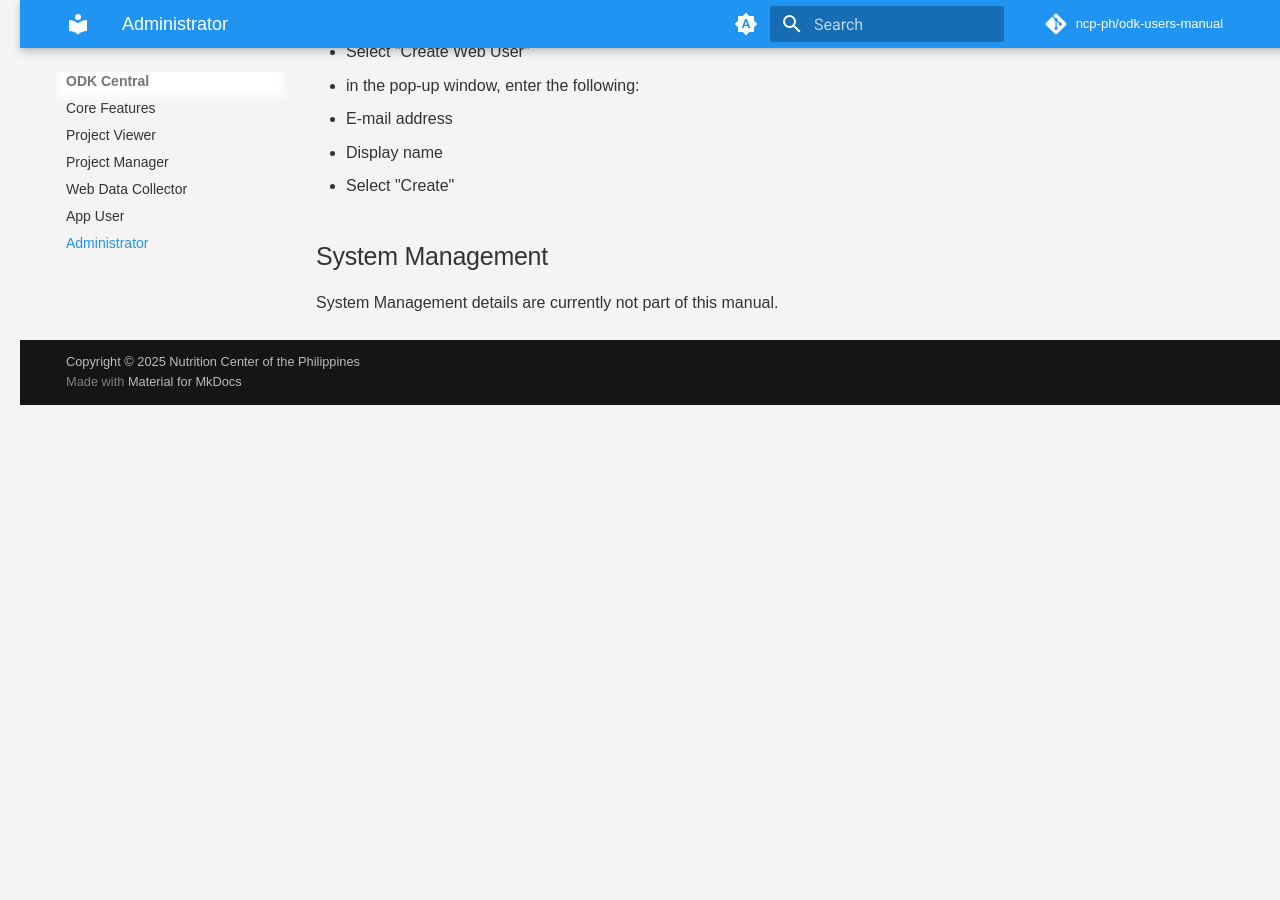
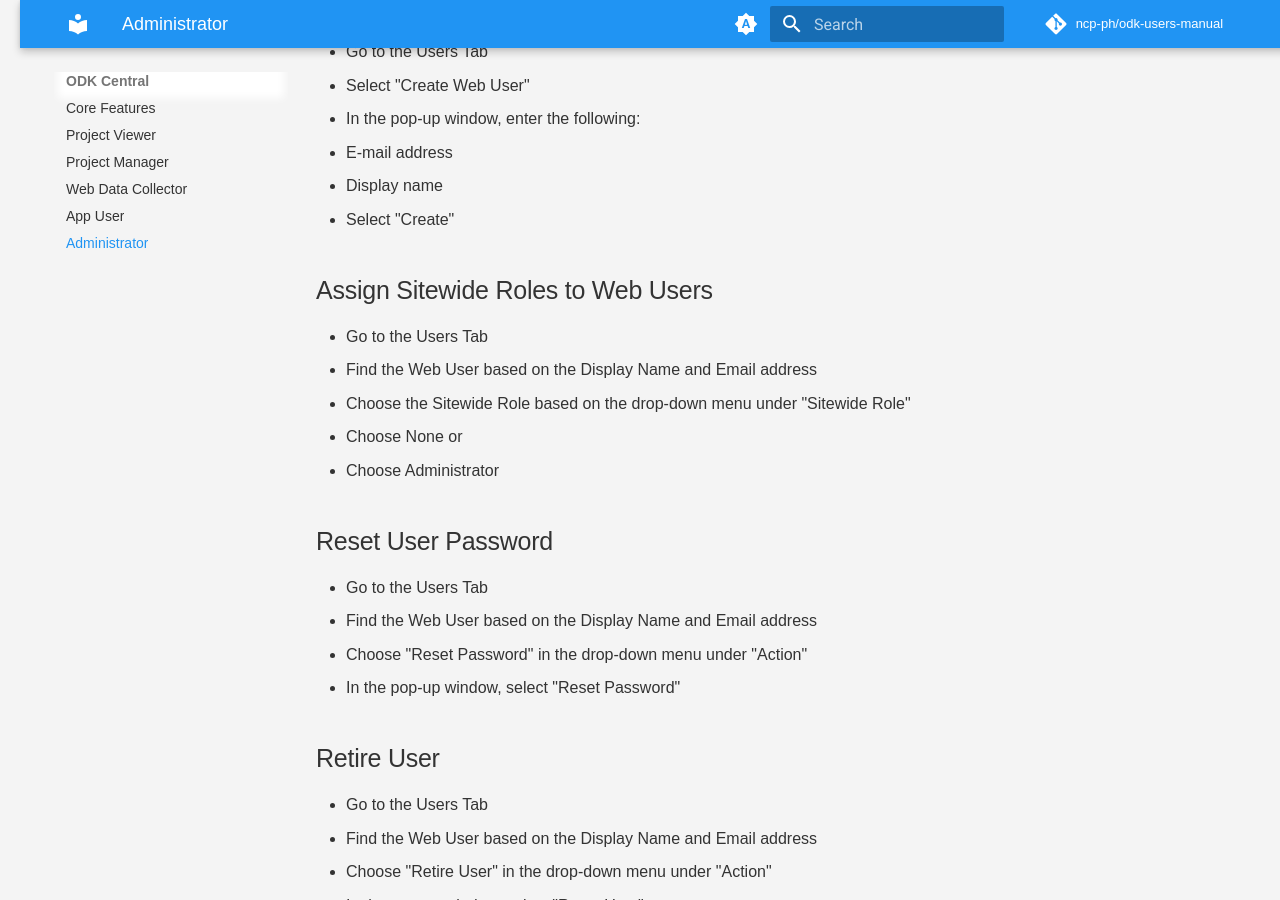
Before and after one commit to ncp-ph/odk-users-manual, an MkDocs documentation site: the page built from docs/administrator.md, in a window 1280 px wide and 900 px high, scrolled down 976 px. Built offline with MkDocs 1.6.1 and Material for MkDocs 9.7.7, drawn with Linux system fonts in a browser that asks for light colours; comment, search, counter and statistics services are not loaded; before the commit the page ends 1381 px from its top, so only the background shows below that; some of the changed text lies outside the part shown.

Commit message:
Added Administrator Text

```diff
--- a/docs/administrator.md
+++ b/docs/administrator.md
@@ -6,24 +6,54 @@ Note that as of ODK Central V2025, Administrators can perform functions on Submi
 
 #  Roles of the Administrator
 
-* Create a Project
-* Create a Web user
+* Create Projects
+* Create Web users
+* Manage Web Users
 * System Management
 
 ## Create a Project
 * Go to the Projects Tab
 * Select "New"
-* in the pop-up window, Enter a Project Name
+* In the pop-up window, Enter a Project Name
 * Select "Create"
 
-## Create a User for the ODK Central Site
+## Create a Web User for the ODK Central Site
 * Go to the Users Tab
 * Select "Create Web User"
-* in the pop-up window, enter the following:
+* In the pop-up window, enter the following:
   * E-mail address
   * Display name
 * Select "Create"
 
+## Assign Sitewide Roles to Web Users
+* Go to the Users Tab
+* Find the Web User based on the Display Name and Email address
+* Choose the Sitewide Role based on the drop-down menu under "Sitewide Role"
+  * Choose None or
+  * Choose Administrator
+
+## Reset User Password
+* Go to the Users Tab
+* Find the Web User based on the Display Name and Email address
+* Choose "Reset Password" in the drop-down menu under "Action"
+* In the pop-up window, select "Reset Password"
+
+## Retire User
+* Go to the Users Tab
+* Find the Web User based on the Display Name and Email address
+* Choose "Retire User" in the drop-down menu under "Action"
+* In the pop-up window, select "Reset User"
+* Warning : This cannot be undone.
+
+## Edit User Profile
+* Go to the Users Tab
+* Find the Web User based on the Display Name and Email address
+* Choose "Edit user Profile" in the drop-down menu under "Action"
+* In the Edit profile page, you can change the following:
+  * E-mail address
+  * Display name
+* Select "Update Details"
+
 ## System Management
 
 System Management details are currently not part of this manual.
```
